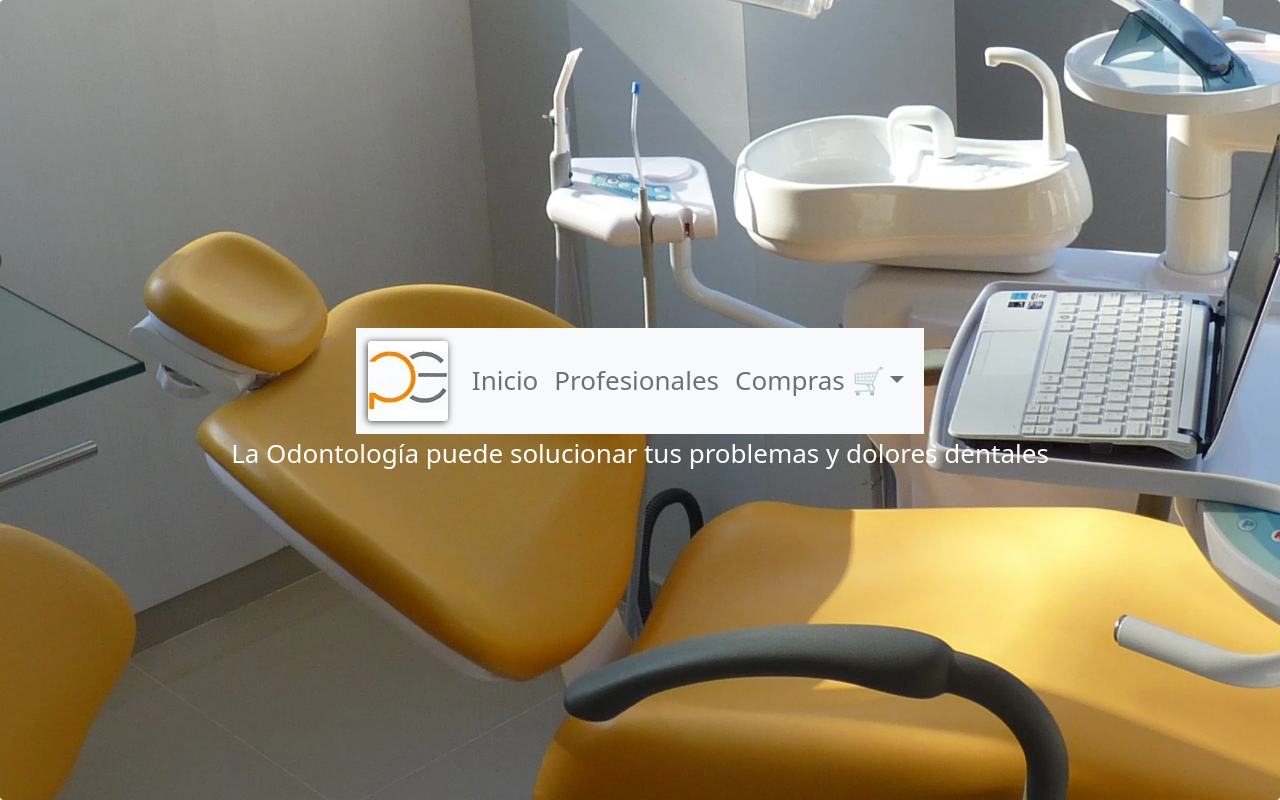
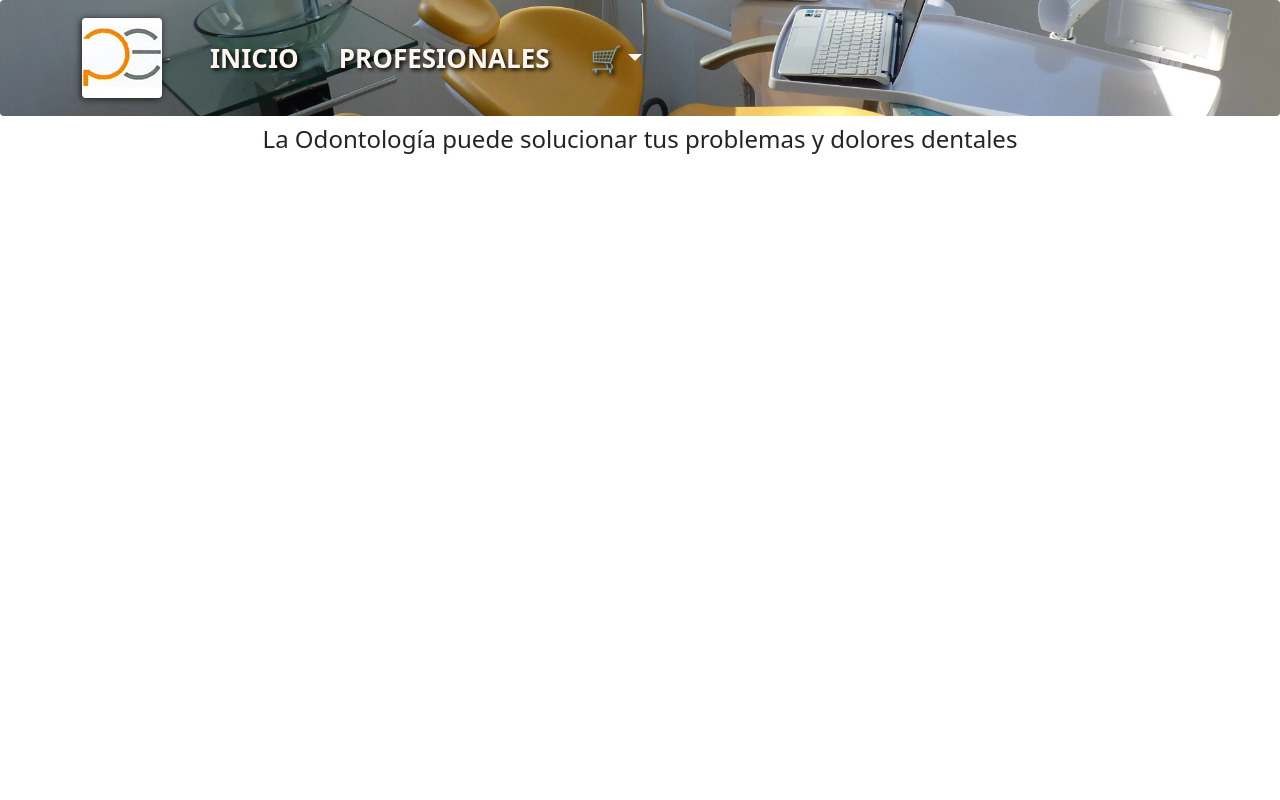
Before and after one commit to ElYonpol/app-jppe, a React (Create React App) app: page / in a window 1280 px wide. Built offline with nearby package versions, Linux system fonts and the light colour scheme.

Commit message:
PreEntrega1+PortasEsquivel

```diff
--- a/src/App.css
+++ b/src/App.css
@@ -6,12 +6,11 @@
   min-height: 100vh;
   display: flex;
   flex-direction: column;
-  align-items: center;
-  justify-content: center;
+  align-items: space-around;
+  justify-content:flex-start;
   font-size: calc(10px + 2vmin);
-  color: white;
 }
 
-.App-link {
+/* .App-link {
   color: #61dafb;
-}
+} */
--- a/src/App.js
+++ b/src/App.js
@@ -1,15 +1,15 @@
+import ItemListContainer from "./components/ItemListContainer/ItemListContainer";
+import NavBar from "./components/NavBar/NavBar";
 import 'bootstrap/dist/css/bootstrap.min.css';
 import "./App.css";
-import ItemListContainer from "./components/ItemListContainer/ItemListContainer";
-import NavBar from "./components/NavBar/NavBar";
 
 function App() {
 	return (
 		<>
 			<div className="App">
-				<header className="App-header bs--navbar">
+				<header className="App-header">
 			<NavBar />
-			<ItemListContainer />
+			<ItemListContainer text="La Odontología puede solucionar tus problemas y dolores dentales"/>
 				</header>
 			</div>
 		</>
--- a/src/components/ItemListContainer/ItemListContainer.jsx
+++ b/src/components/ItemListContainer/ItemListContainer.jsx
@@ -1,8 +1,8 @@
 import React from "react";
 
-function ItemListContainer() {
+function ItemListContainer(props) {
 	return (
-		<div>La Odontología puede solucionar tus problemas y dolores dentales</div>
+		<div className="display-1--description">{props.text}</div>
 	);
 }
 
--- a/src/components/NavBar/CartWidget.jsx
+++ b/src/components/NavBar/CartWidget.jsx
@@ -1,7 +1,8 @@
 import React from "react";
 
 function CartWidget() {
-	return <>Compras 🛒</>;
+	return <>
+	<span>🛒</span></>;
 }
 
 export default CartWidget;
--- a/src/components/NavBar/NavBar.jsx
+++ b/src/components/NavBar/NavBar.jsx
@@ -9,18 +9,18 @@ import logo from "./icon_pe.jpg";
 function NavBar() {
 	return (
 		<>
-			<Navbar bg="light" expand="lg">
-				<Container>
-					<Navbar.Brand href="#home">
+			<Navbar expand="md navbar--row bs--navbar ">
+				<Container className="navbar--row">
+					<Navbar.Brand href="#">
 						<img className="image" src={logo} alt="Logo" />
 					</Navbar.Brand>
 					<Navbar.Toggle aria-controls="basic-navbar-nav" />
 					<Navbar.Collapse id="basic-navbar-nav">
-						<Nav className="me-auto">
-							<Nav.Link href="#home">Inicio</Nav.Link>
-							<Nav.Link href="#link">Profesionales</Nav.Link>
-							<NavDropdown title=<CartWidget /> id="basic-nav-dropdown">
-								<NavDropdown.Item href="#action/3.1">
+						<Nav className="me-auto nav__list">
+							<Nav.Link id="nav__list" href="#">Inicio</Nav.Link>
+							<Nav.Link id="nav__list" href="#">Profesionales</Nav.Link>
+							<NavDropdown id="nav__list" title=<CartWidget /> >
+								<NavDropdown.Item clasname="nav__link" href="#action/3.1">
 									Blanqueamiento
 								</NavDropdown.Item>
 								<NavDropdown.Divider />
--- a/src/index.css
+++ b/src/index.css
@@ -1,3 +1,5 @@
+@import url('https://fonts.googleapis.com/css2?family=Montserrat:wght@400;700;900&display=swap');
+
 /*ESTILOS GENERALES*/
 /* Reset CSS */
 * {
@@ -17,11 +19,6 @@ body {
   -moz-osx-font-smoothing: grayscale;
 }
 
-code {
-  font-family: source-code-pro, Menlo, Monaco, Consolas, 'Courier New',
-    monospace;
-}
-
 .bs--navbar {
   background-image: url("./images/consultorio_header.webp");
   background-size: cover;
@@ -30,7 +27,47 @@ code {
   border-radius: 4px;
 }
 
+.navbar--row {
+  display: flex;
+  flex-direction: row;
+  align-items: center;
+  justify-content: space-between;
+  padding: 5px;
+  width: 100%;
+}
+
 .image {
 	box-shadow: -1px 1px 7px 0px rgba(0, 0, 0, 0.75);
 	border-radius: 4px;
 }
+
+.display-1--subtitle, .display-1--description {
+  font-size: 1.5rem;
+  font-weight: 400;
+  text-shadow: 1px 1px 4px #fff7ef;
+  padding-top: 5px;
+  padding-bottom: 5px;
+}
+
+#nav__list {
+  margin-left: 1.5rem;
+  color: #fff7ef;
+  text-transform: uppercase;
+  font-weight: bold;
+  list-style: none;
+  display: inline-block;
+  align-self: center;
+  text-shadow: 2px 2px 4px black;
+}
+
+.nav__link {
+  margin-left: 1.5rem;
+  color: #fff7ef;
+  text-decoration: none;
+  font-weight: bold;
+}
+
+a.nav__link:hover {
+  color: #f85d5a;
+  text-shadow: 2px 2px 4px #6f756b;
+}
```
Also changed, not shown: src/components/Button/Button.jsx (deleted), src/icons_web/icon_pe.jpg (deleted).
